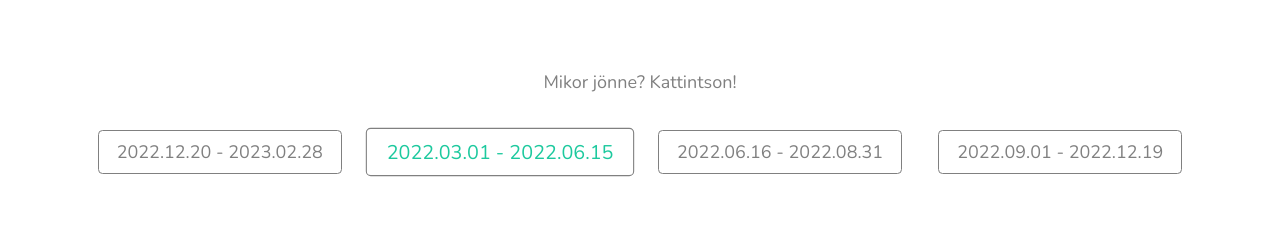
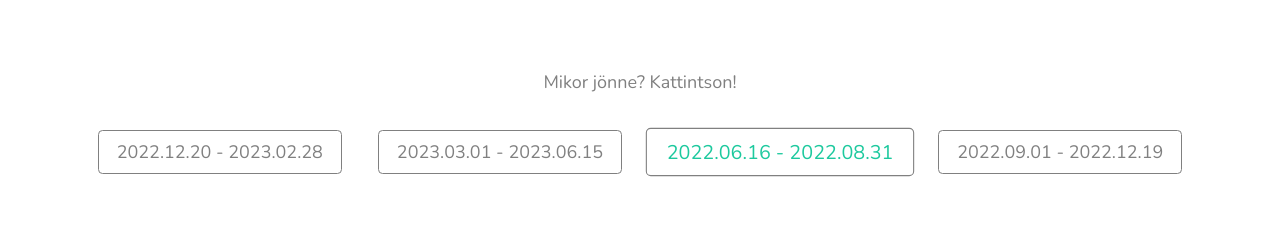
Before and after one commit to xdevtomix/bakonyi, a React (Vite) app: page / in a window 1280 px wide. Shown: the part 2660-2886 px from the top of the page. Built offline with nearby package versions, Linux system fonts and the light colour scheme; no server answers.

Commit message:
pricing - season change

```diff
--- a/src/components/Pricing.jsx
+++ b/src/components/Pricing.jsx
@@ -50,7 +50,7 @@ const seasons = [
     },
     {
         id: 2,
-        duration: '2022.03.01 - 2022.06.15',
+        duration: '2023.03.01 - 2023.06.15',
         places: [
             {
                 name: 'Szoba 2',
@@ -211,7 +211,7 @@ const descriptions = {
 };
 
 export default function Pricing() {
-    const [season, setSeason] = useState(2);
+    const [season, setSeason] = useState(3);
     const [isRoomInfoVisible, setIsRoomInfoVisible] = useState({
         'Szoba 2': false,
         'Szoba 3': false,
```
